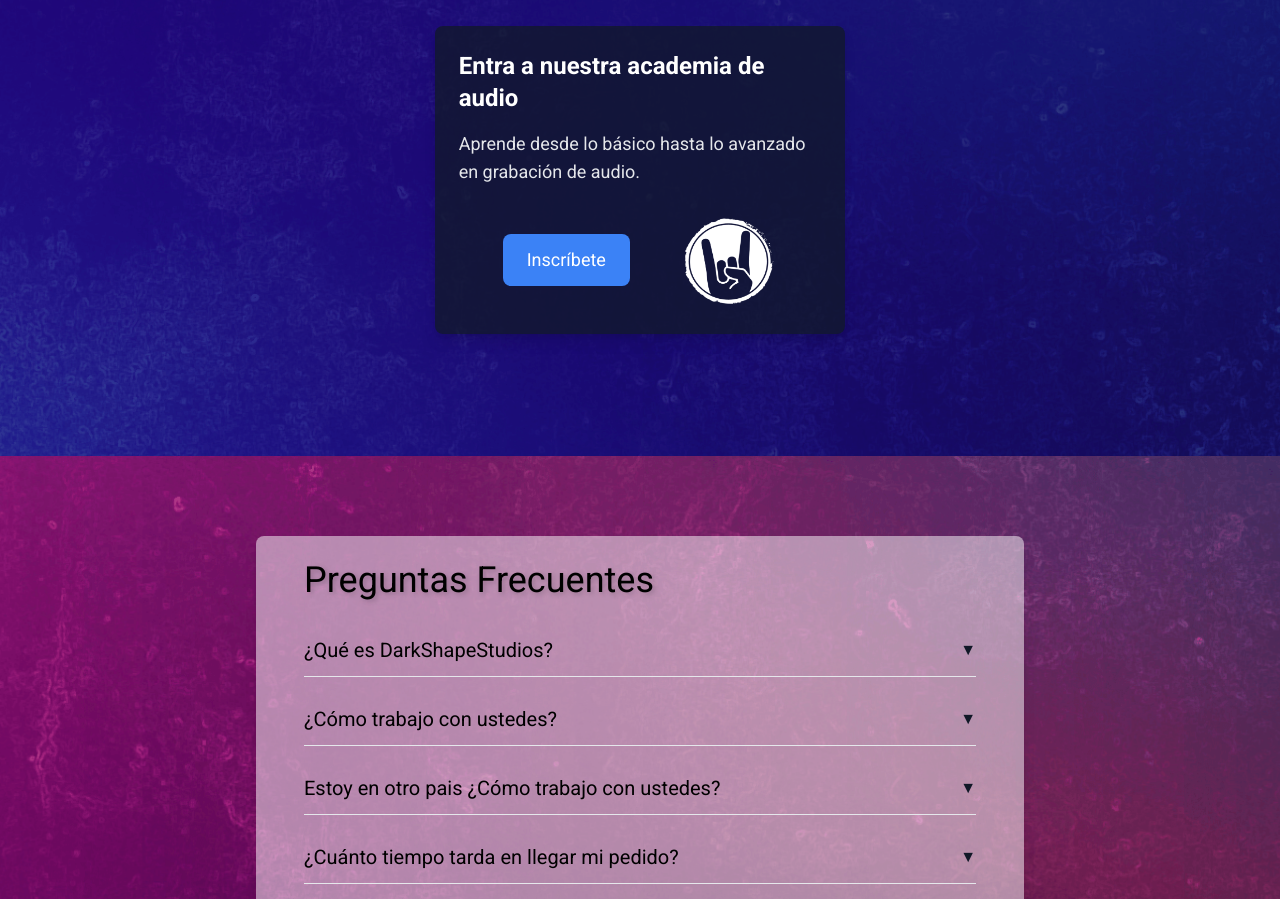
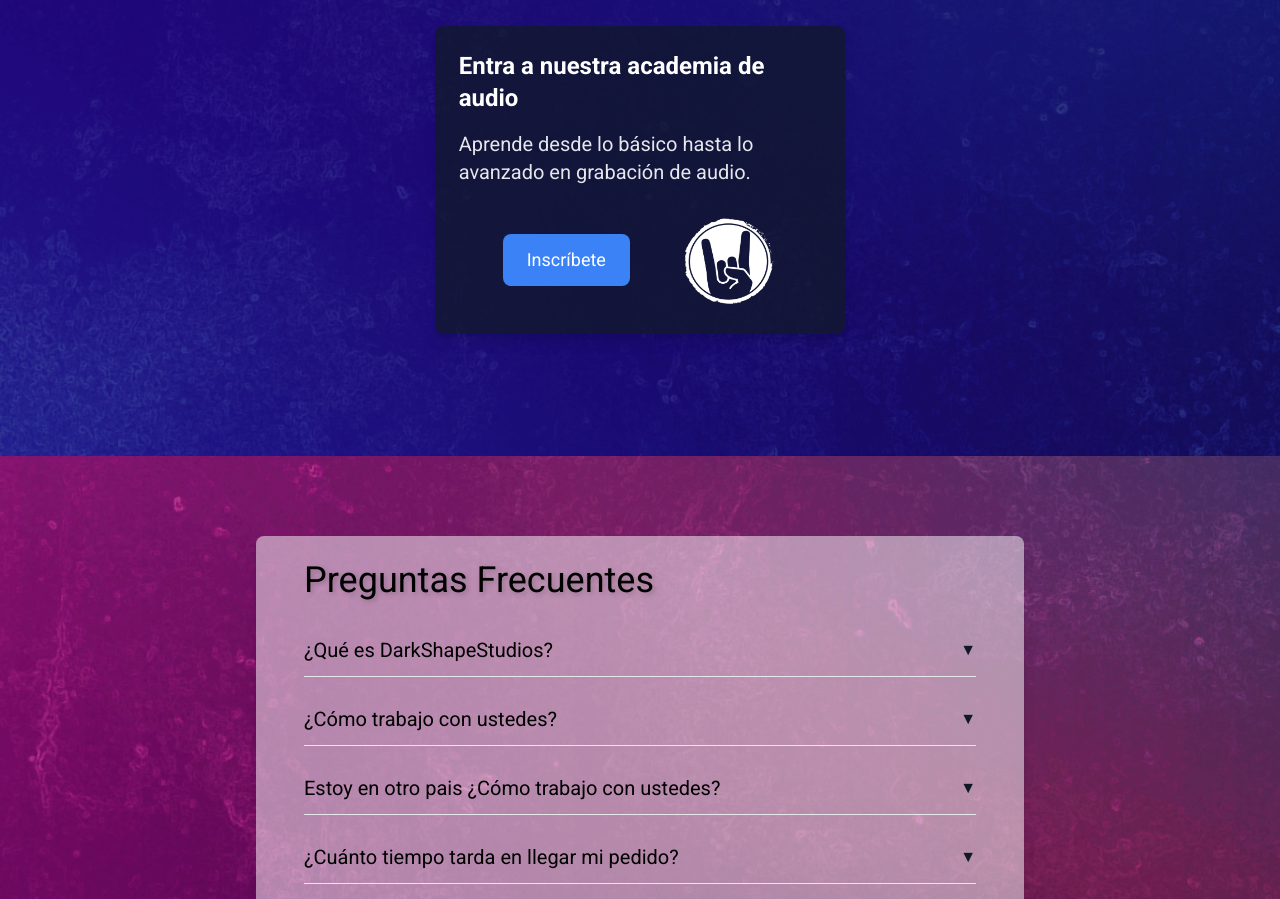
Before and after one commit to miguelbonilla1/darkShape, a React (Vite) app: page / in a window 1280 px wide. Shown: the part 1800-2699 px from the top of the page. Built offline with nearby package versions, Linux system fonts and the light colour scheme.

Commit message:
fix text

```diff
--- a/src/components/Cursos.jsx
+++ b/src/components/Cursos.jsx
@@ -40,7 +40,7 @@ const Cursos = ({ cursos }) => {
                 <h2 className="text-2xl font-bold mb-4 text-center md:text-left">{curso.nombre}</h2>
 
                 {/* Descripción del Curso */}
-                <p className="text-lg text-gray-200 font-roboto mb-6 text-center md:text-left">{curso.descripcion}</p>
+                <p className="text-xl text-gray-200 font-roboto mb-6 text-center md:text-left">{curso.descripcion}</p>
 
                 {/* Botón e Imagen */}
                 <div className="flex flex-col sm:flex-row items-center justify-center sm:justify-between space-y-4 sm:space-y-0 px-11">
```
